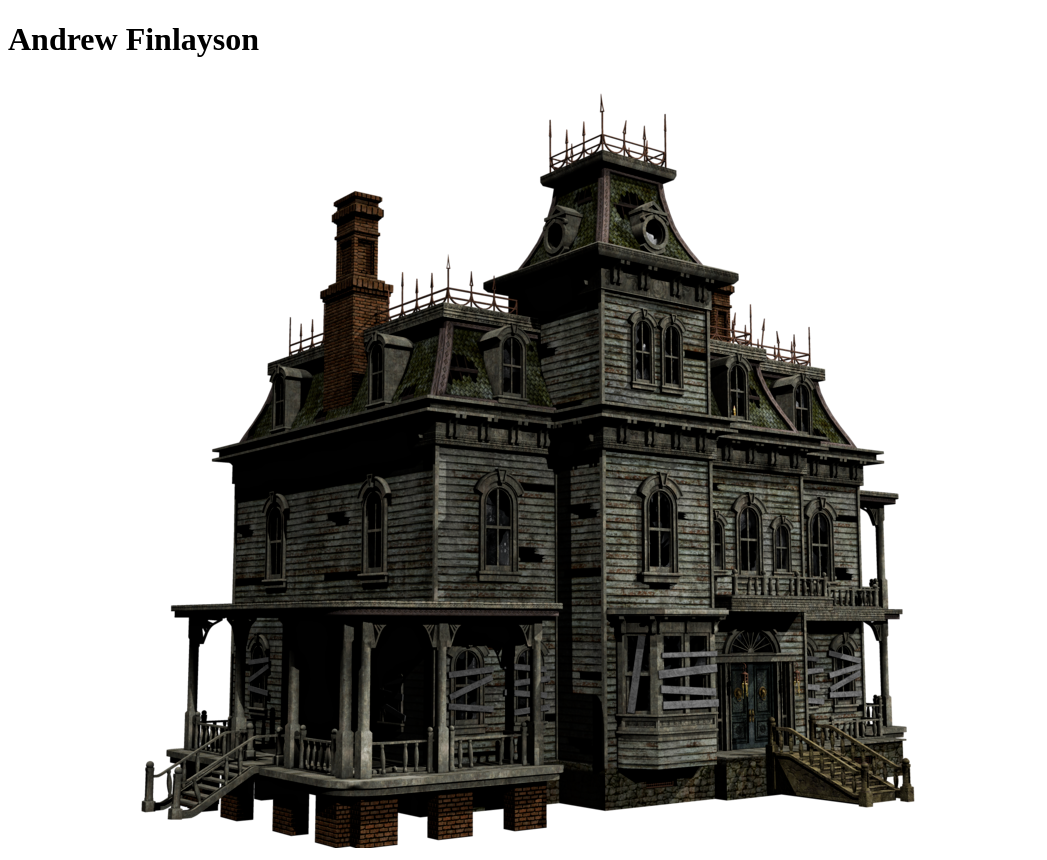
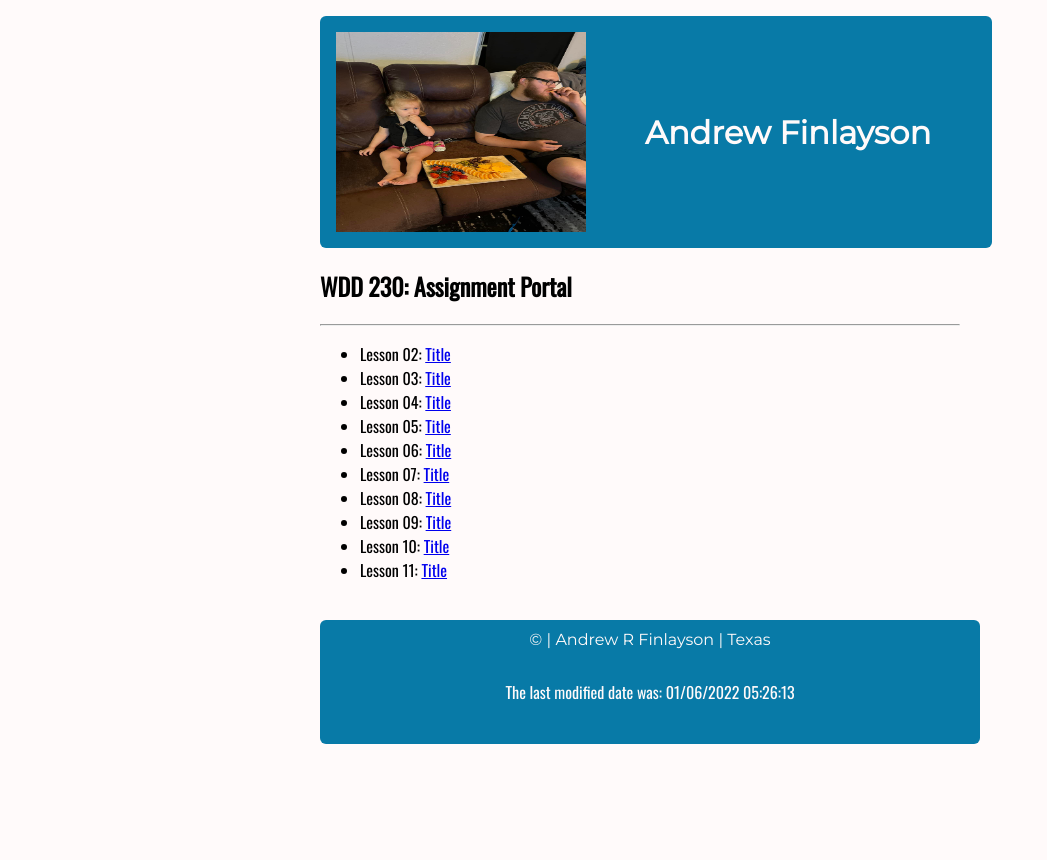
Before and after one commit to OGlurch/wdd230, a plain HTML site: page index.html in a window 1280 px wide. Shown: the whole page, without its empty margins (0-1047 px from the left). After the commit the page ends 800 px from the top, so only its background shows below. Drawn offline with nearby package versions, Linux system fonts and the light colour scheme.

Commit message:
web site

```diff
--- /dev/null
+++ b/css/main.css
@@ -0,0 +1,77 @@
+/* Fonts from Google Fonts - more at https://fonts.google.com */
+@import url('https://fonts.googleapis.com/css?family=Montserrat|Oswald');
+
+body {
+    margin: auto;
+    width: 50%;
+    background-color: snow;
+}
+
+h1 {
+    font-family: 'Montserrat';
+}
+
+section,
+footer {
+    font-family: 'Oswald', sans-serif;
+}
+
+footer {
+    display: grid;
+    justify-items: center;
+    background-color: rgb(8, 122, 167);
+    color: snow;
+    border-radius: 6px;
+    padding: 10px;
+    width: 100%;
+}
+
+.body-box {
+    display: grid;
+    grid-template-rows: 2fr 3fr 1fr;
+
+}
+
+.header-box {
+    display: grid;
+    grid-template-columns: auto 1fr;
+    grid-gap: 14px;
+    margin-top: 1em;
+    align-items: center;
+    justify-items: center;
+    background-color: rgb(8, 122, 167);
+    color: snow;
+    border-radius: 6px;
+    padding: 16px;
+    width: 100%;
+}
+
+.main-box {
+    display: grid;
+    grid-template-columns: 1fr;
+
+}
+
+#footer-top {
+    font-family: 'Montserrat';
+}
+
+#lastupdated {
+    font-style: italic;
+    font-size: smaller;
+}
+
+
+
+
+
+
+@media screen and (max-width: 768px) {
+    .body-box {
+        grid-template-rows: repeat(3, auto);
+    }
+
+    .header-box {
+        grid-template-columns: auto;
+    }
+}
--- a/index.html
+++ b/index.html
@@ -3,15 +3,47 @@
 
 <head>
    <meta charset="UTF-8">
-
+   <meta name="author" content="Andrew Finlayson">
    <meta name="viewport" content="width=device-width, initial-scale=1.0">
-   <title>Document</title>
+   <title>Andrew's portal</title>
+   <meta name="description" content="">
+   <link href="css/main.css" rel="stylesheet">
+   <script defer src="js/date.js"></script>
 </head>
 
 <body>
-   <h1>Andrew Finlayson</h1>
-   <picture>
-      <img src="images/discord.png" alt="adams house"> </picture>
+   <div class="body-box">
+      <header class="header-box">
+         <img class="header-img" src="images/fam.jpg" alt="Family photo"
+         width=250px
+         height=200
+   >
+         <h1 class="header-heading">Andrew Finlayson</h1>
+      </header>
+      <main class="main-box">
+         <section>
+            <h2>WDD 230: Assignment Portal</h2>
+            <hr>
+            <ul>
+               <li>Lesson 02: <a href="#">Title</a></li>
+               <li>Lesson 03: <a href="#">Title</a></li>
+               <li>Lesson 04: <a href="#">Title</a></li>
+               <li>Lesson 05: <a href="#">Title</a></li>
+               <li>Lesson 06: <a href="#">Title</a></li>
+               <li>Lesson 07: <a href="#">Title</a></li>
+               <li>Lesson 08: <a href="#">Title</a></li>
+               <li>Lesson 09: <a href="#">Title</a></li>
+               <li>Lesson 10: <a href="#">Title</a></li>
+               <li>Lesson 11: <a href="#">Title</a></li>
+            </ul>
+         </section>
+      </main>
+      <footer>
+         <div id="footer-top">&copy;<span id="currentyear"></span> | Andrew R Finlayson | Texas</div>
+         <p id="lastmod"></p>
+      </footer>
+
+   </div>
 </body>
 
 </html>
--- /dev/null
+++ b/js/date.js
@@ -0,0 +1,2 @@
+const lastmod = document.querySelector('#lastmod')
+lastmod.innerHTML=`The last modified date was: ${document.lastModified}`;
```
Also changed, not shown: images/fam.jpg (added).
